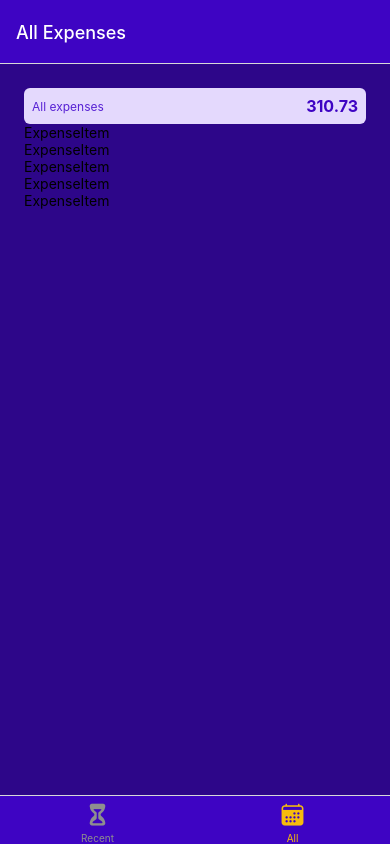
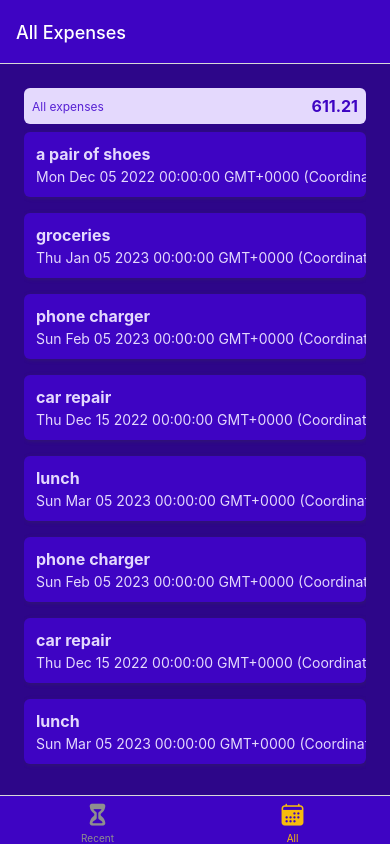
Before and after one commit to jon-cron/RN_Expenses, a React Native app: screen /AllExpenses in a window 390 px wide. Built offline with nearby package versions, Linux system fonts and the light colour scheme.

Commit message:
must use .toString with dates

```diff
--- a/components/Expenses/ExpenseItem.js
+++ b/components/Expenses/ExpenseItem.js
@@ -1,18 +1,61 @@
 import React from "react";
 import { View, Text, Image, Pressable, StyleSheet } from "react-native";
+import { Global } from "../../constants/styles";
 
-const ExpenseItem = ({ itemData }) => {
+const ExpenseItem = ({ date, description, amount }) => {
   return (
     <View>
       <Pressable>
-        <View>
-          <Text>ExpenseItem</Text>
+        <View style={styles.expenseItem}>
+          <View>
+            <Text style={[styles.textBase, styles.description]}>
+              {description}
+            </Text>
+            <Text style={styles.textBase}>{date.toString()}</Text>
+          </View>
+          <View style={styles.priceContainer}>
+            <Text style={styles.amountText}>{amount}</Text>
+          </View>
         </View>
       </Pressable>
     </View>
   );
 };
 
-const styles = StyleSheet.create({});
+const styles = StyleSheet.create({
+  expenseItem: {
+    padding: 12,
+    marginVertical: 8,
+    backgroundColor: Global.colors.primary500,
+    flexDirection: "row",
+    justifyContent: "space-between",
+    borderRadius: 6,
+    elevation: 3,
+    shadowColor: Global.colors.gray500,
+    shadowRadius: 4,
+    shadowOffset: { width: 1, height: 1 },
+    shadowOpacity: 0.4,
+  },
+  textBase: {
+    color: Global.colors.primary50,
+  },
+  description: {
+    fontSize: 16,
+    marginBottom: 4,
+    fontWeight: "bold",
+  },
+  priceContainer: {
+    paddingHorizontal: 12,
+    paddingVertical: 4,
+    backgroundColor: "white",
+    justifyContent: "center",
+    alignItems: "center",
+    borderRadius: 4,
+  },
+  amountText: {
+    color: Global.colors.primary500,
+    fontWeight: "bold",
+  },
+});
 
 export default ExpenseItem;
--- a/components/Expenses/ExpensesList.js
+++ b/components/Expenses/ExpensesList.js
@@ -9,8 +9,8 @@ import {
 } from "react-native";
 import ExpenseItem from "./ExpenseItem";
 
-const renderItem = (itemData) => {
-  return <ExpenseItem data={itemData} />;
+const renderItem = ({ item }) => {
+  return <ExpenseItem {...item} />;
 };
 
 const ExpensesList = ({ data }) => {
--- a/components/Expenses/ExpensesOutput.js
+++ b/components/Expenses/ExpensesOutput.js
@@ -35,6 +35,42 @@ const DUMMY_EXPENSES = [
     amount: 10.0,
     date: new Date("2023-03-05"),
   },
+  {
+    id: "e6",
+    description: "phone charger",
+    amount: 19.99,
+    date: new Date("2023-02-05"),
+  },
+  {
+    id: "e7",
+    description: "car repair",
+    amount: 120.25,
+    date: new Date("2022-12-15"),
+  },
+  {
+    id: "e8",
+    description: "lunch",
+    amount: 10.0,
+    date: new Date("2023-03-05"),
+  },
+  {
+    id: "e9",
+    description: "phone charger",
+    amount: 19.99,
+    date: new Date("2023-02-05"),
+  },
+  {
+    id: "e10",
+    description: "car repair",
+    amount: 120.25,
+    date: new Date("2022-12-15"),
+  },
+  {
+    id: "e11",
+    description: "lunch",
+    amount: 10.0,
+    date: new Date("2023-03-05"),
+  },
 ];
 
 const ExpensesOutput = ({ expenses, period }) => {
```
